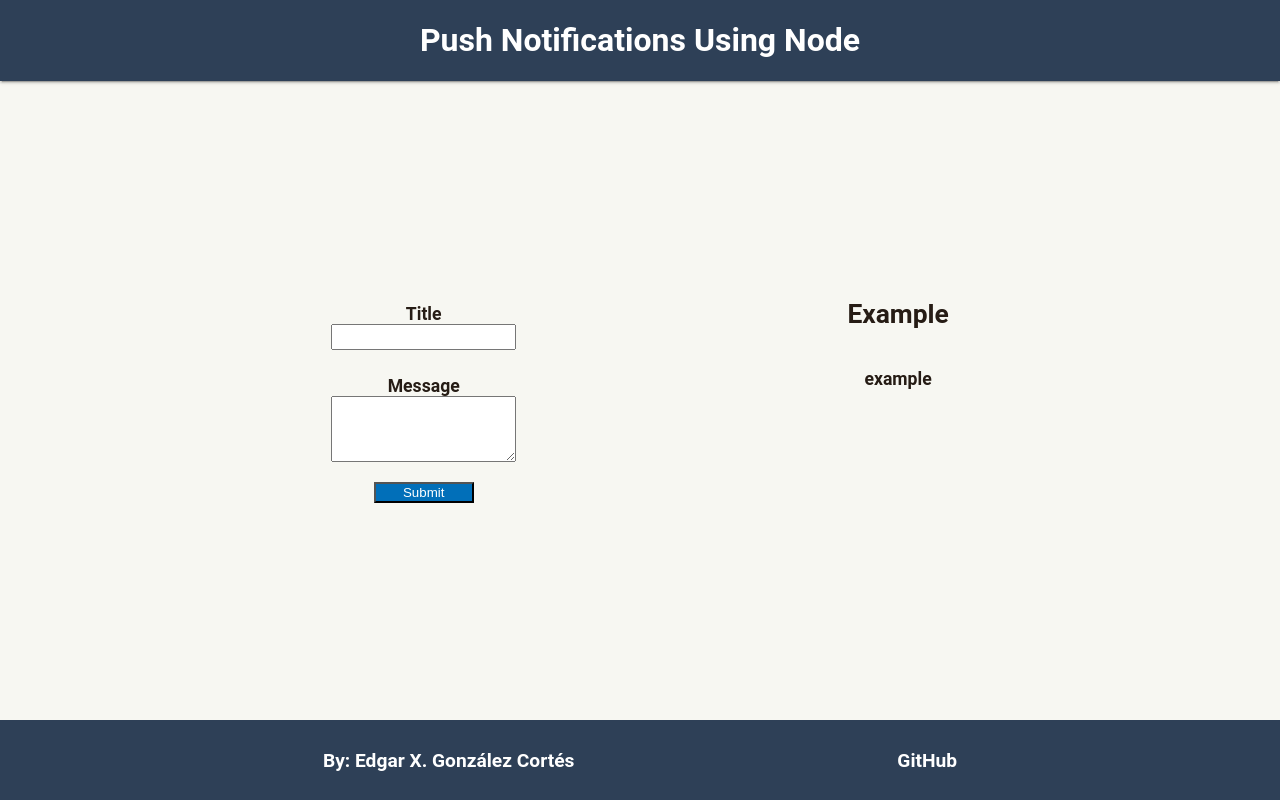
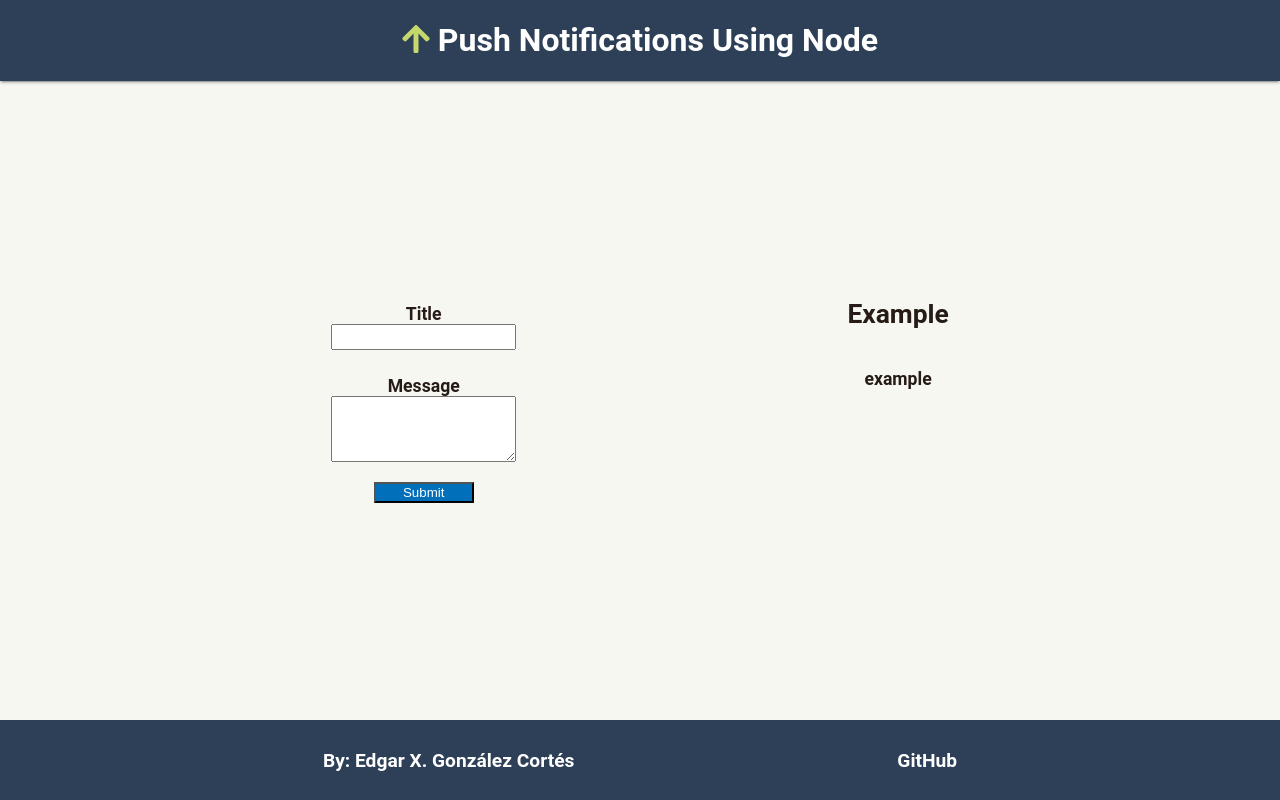
Before and after one commit to Redrogue12/Push-Notification, a website: page client/index.html in a window 1280 px wide. Drawn offline with Linux system fonts and the light colour scheme.

Commit message:
header logo

```diff
--- a/client/index.html
+++ b/client/index.html
@@ -5,12 +5,14 @@
   <meta http-equiv="X-UA-Compatible" content="IE=edge">
   <title>Push Notifications Using Node</title>
   <meta name="viewport" content="width=device-width, initial-scale=1">
+  <script defer src="https://use.fontawesome.com/releases/v5.6.3/js/all.js" integrity="sha384-EIHISlAOj4zgYieurP0SdoiBYfGJKkgWedPHH4jCzpCXLmzVsw1ouK59MuUtP4a1"
+    crossorigin="anonymous"></script>
   <link rel="stylesheet" href="./style.css">
 </head>
 <body>
 
   <header>
-    <h1>Push Notifications Using Node</h1>
+    <h1><i class="fas fa-arrow-up"></i> Push Notifications Using Node</h1>
   </header>
 
   <main>
--- a/client/style.css
+++ b/client/style.css
@@ -16,6 +16,10 @@ header {
   background-color: #2E4057;
   box-shadow: 0 2px 2px 0 rgba(0, 0, 0, 0.14), 0 3px 1px -2px rgba(0, 0, 0, 0.2), 0 1px 5px 0 rgba(0, 0, 0, 0.12);
   width: 100%;
+}
+
+.fa-arrow-up {
+  color: #C5D86D;
 }
 
 main {
```
